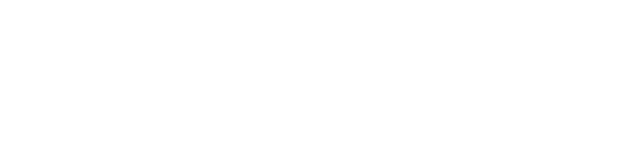
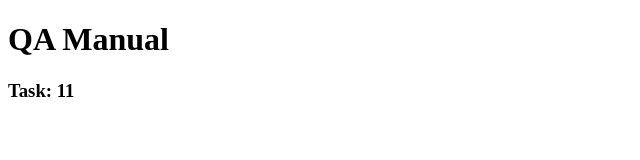
Before and after one commit to OlenaBardzik/QA-Manual, a plain HTML site: page HomeTask11/manualQA-26_02_24.html in a window 1280 px wide. Shown: the whole page, without its empty margins (0-640 px from the left). Drawn offline with Linux system fonts and the light colour scheme.

Commit message:
Home task 11 - change: html file

```diff
--- a/HomeTask11/manualQA-26_02_24.html
+++ b/HomeTask11/manualQA-26_02_24.html
@@ -3,9 +3,10 @@
 <head>
     <meta charset="UTF-8">
     <meta name="viewport" content="width=device-width, initial-scale=1.0">
-    <title>Document</title>
+    <title>Home Task 11</title>
 </head>
 <body>
-
+    <h1>QA Manual</h1>
+    <h3>Task: 11</h3>
 </body>
 </html>
```
